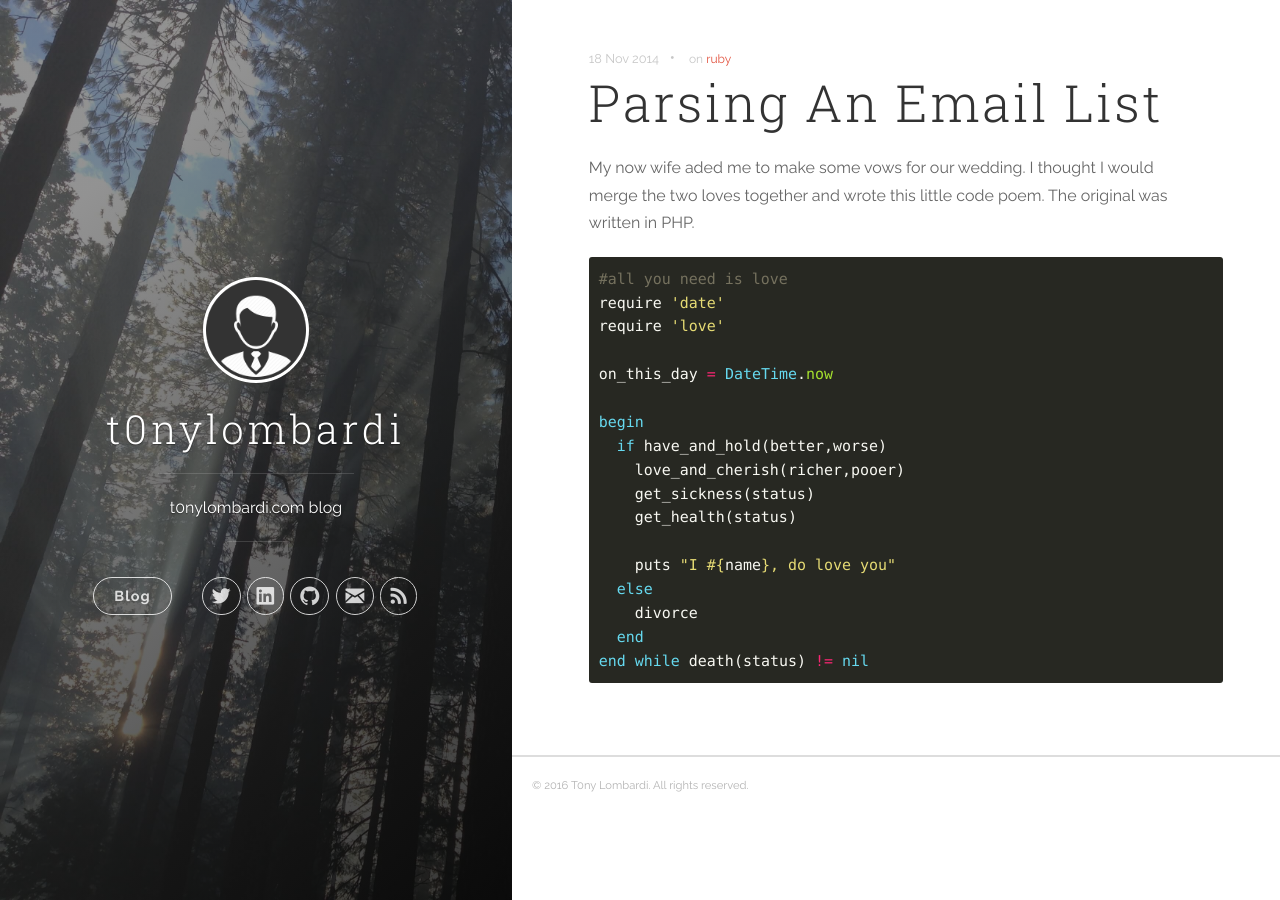
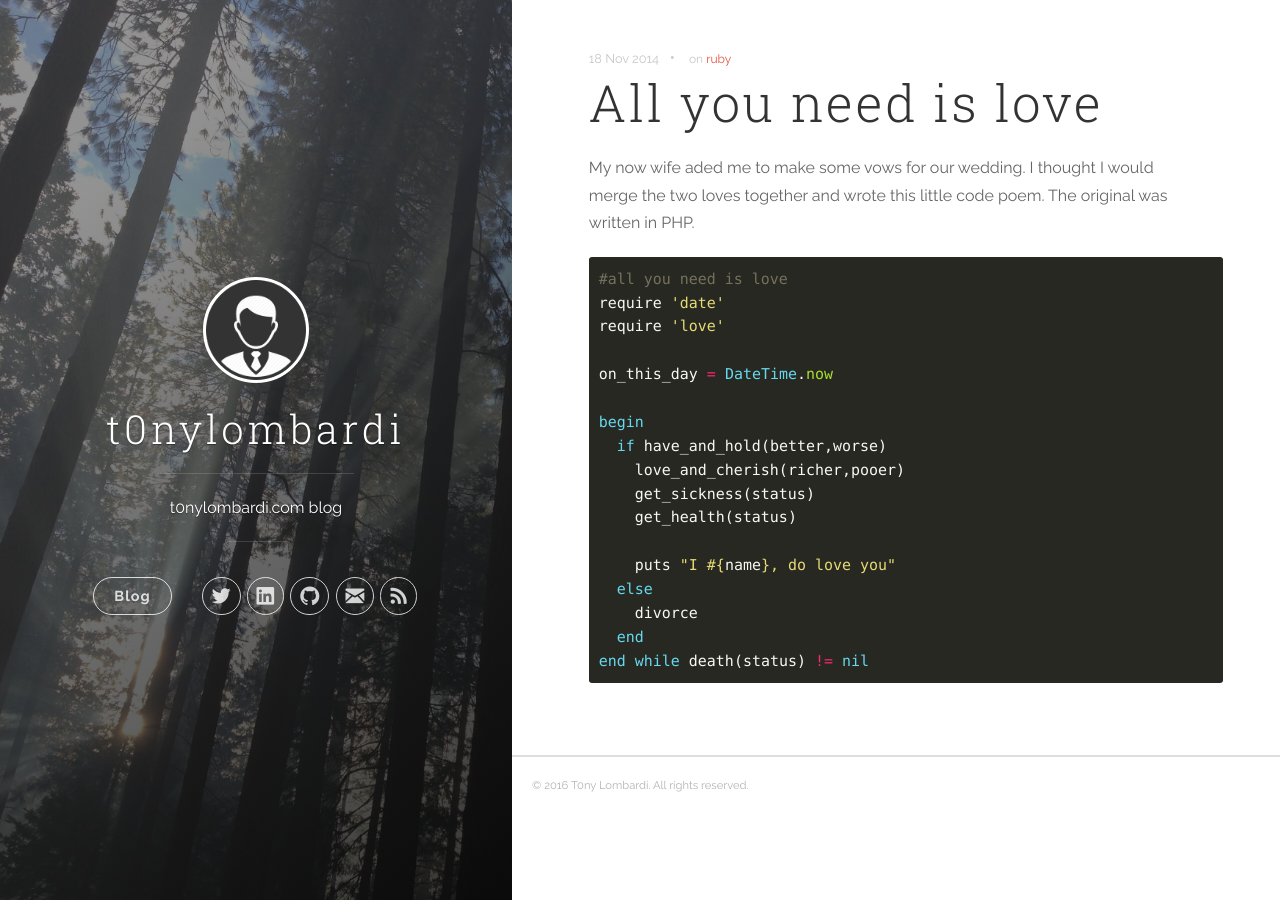
Before and after one commit to t0nylombardi/t0nylombardi-blog, a Jekyll site: the page built from _posts/2014-11-18-all-you-need-is-love.md, in a window 1280 px wide. Built offline with Jekyll 4.4.1, drawn with Linux system fonts in a browser that asks for light colours; nearby versions of some CDN libraries.

Commit message:
Edits to Post: All you need is love.

```diff
--- a/_posts/2014-11-18-all-you-need-is-love.md
+++ b/_posts/2014-11-18-all-you-need-is-love.md
@@ -1,5 +1,5 @@
 ---
-title: Parsing An Email List
+title: All you need is love
 date:   2014-11-18
 categories: [ruby]
 tags: [ruby]
```
